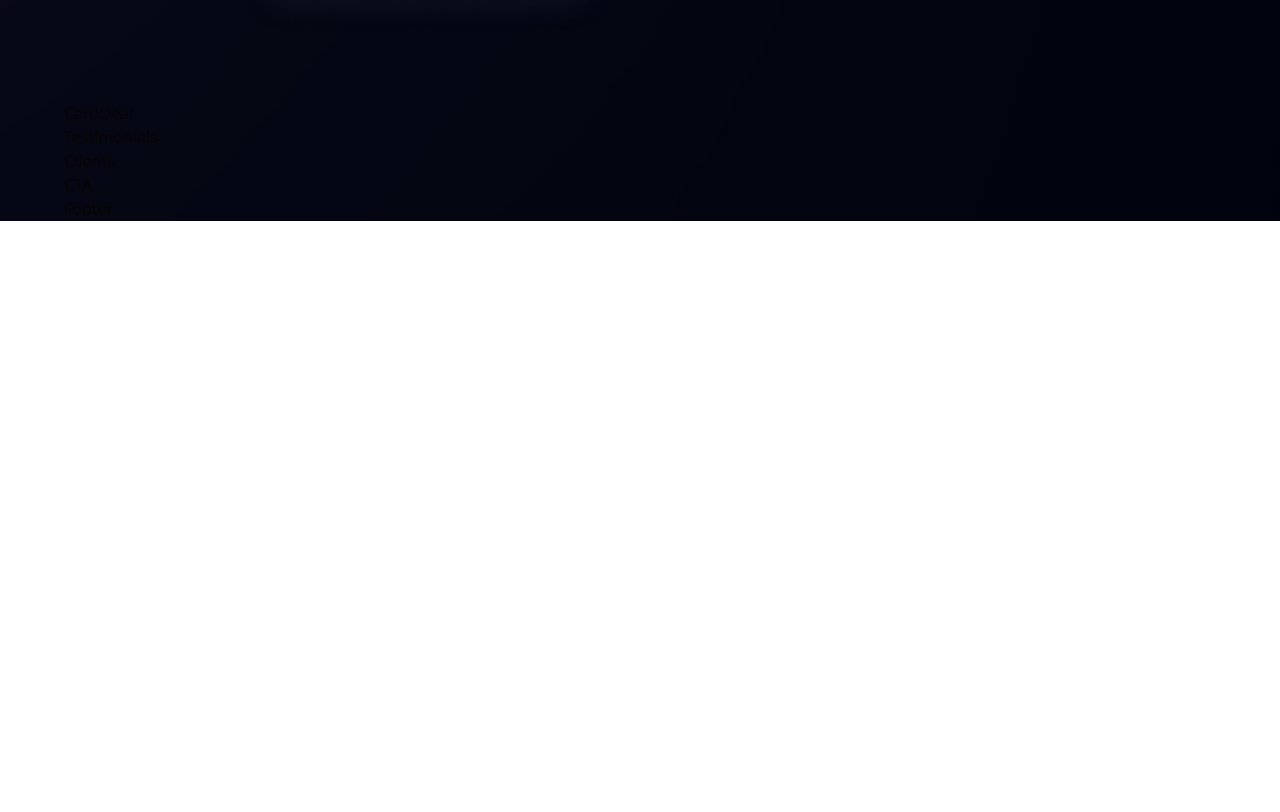
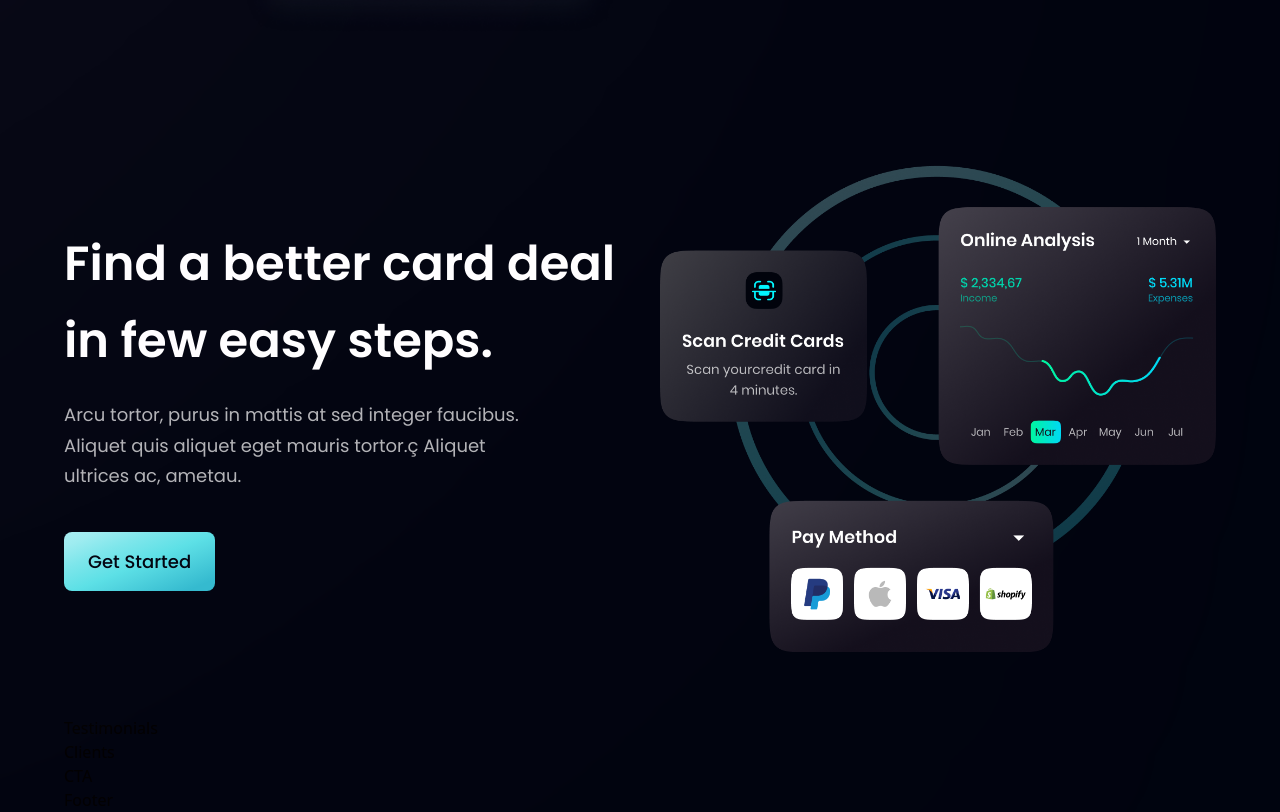
Before and after one commit to gabsanmarques/react-landing-page-01, a React (Vite) app: page / in a window 1280 px wide. Shown: the part 2112-2924 px from the top of the page. Before the commit the page ends 2333 px from the top, so only its background shows below. Built offline with nearby package versions, Linux system fonts and the light colour scheme.

Commit message:
card section

```diff
--- a/src/components/CardDeal.jsx
+++ b/src/components/CardDeal.jsx
@@ -1,9 +1,22 @@
-import React from 'react'
+import styles, { layout } from "../style";
+import { card } from "../assets";
+import Button from "./Button";
 
-const CardDeal = () => {
-  return (
-    <div>CardDeal</div>
-  )
-}
+const CardDeal = () => (
+  <section className={layout.section}>
+    <div className={layout.sectionInfo}>
+      <h2 className={styles.heading2}>Find a better card deal <br className="sm:block hidden" /> in few easy steps.</h2>
+      <p className={`${styles.paragraph} max-w-[470px] mt-5`}>
+        Arcu tortor, purus in mattis at sed integer faucibus. Aliquet quis aliquet eget mauris tortor.ç Aliquet ultrices ac, ametau.
+      </p>
+
+      <Button styles="mt-10" />
+    </div>
+
+    <div className={layout.sectionImg}>
+      <img src={card} alt="card" className="w-[100%] h-[100%]"/>
+    </div>
+  </section>
+)
 
 export default CardDeal
```
